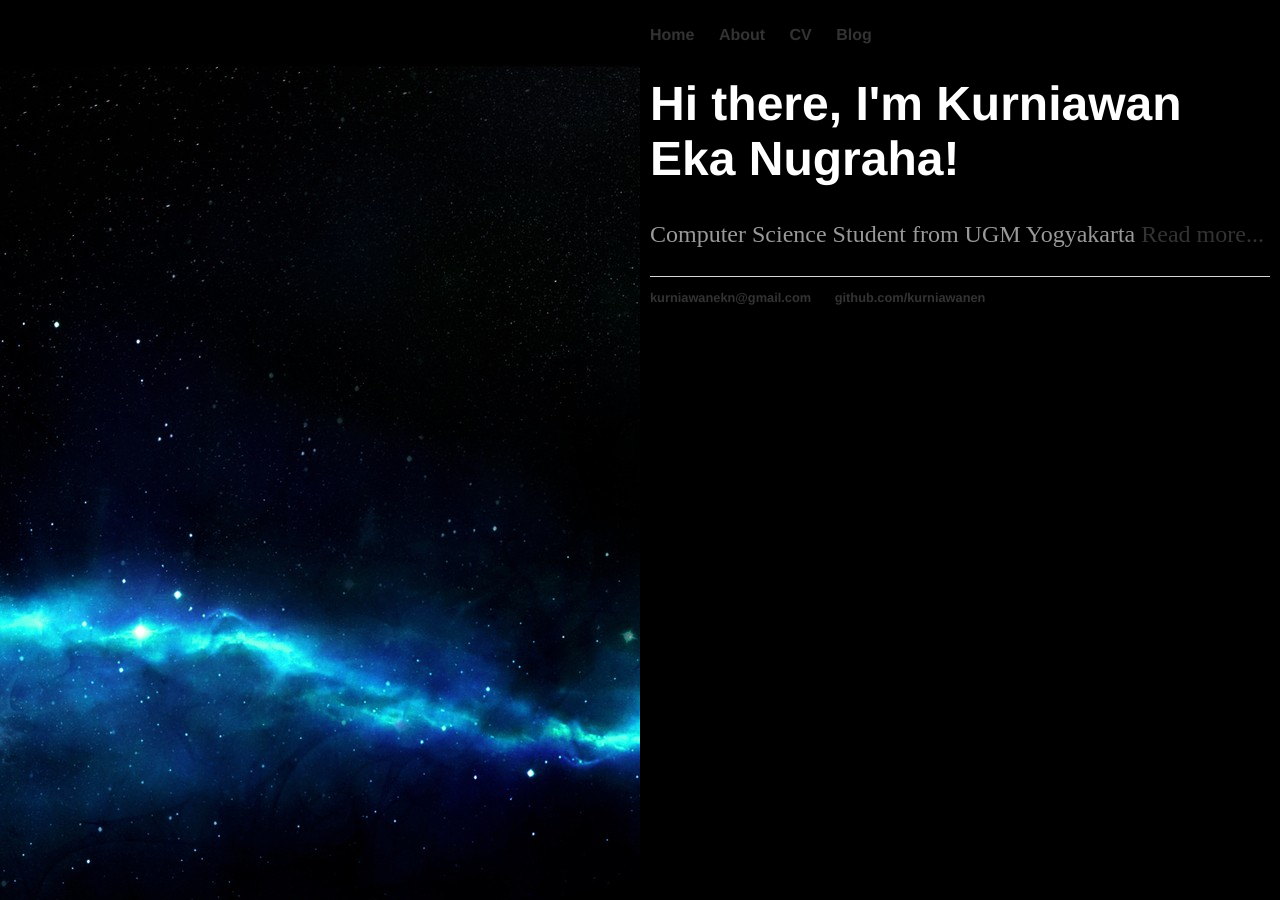
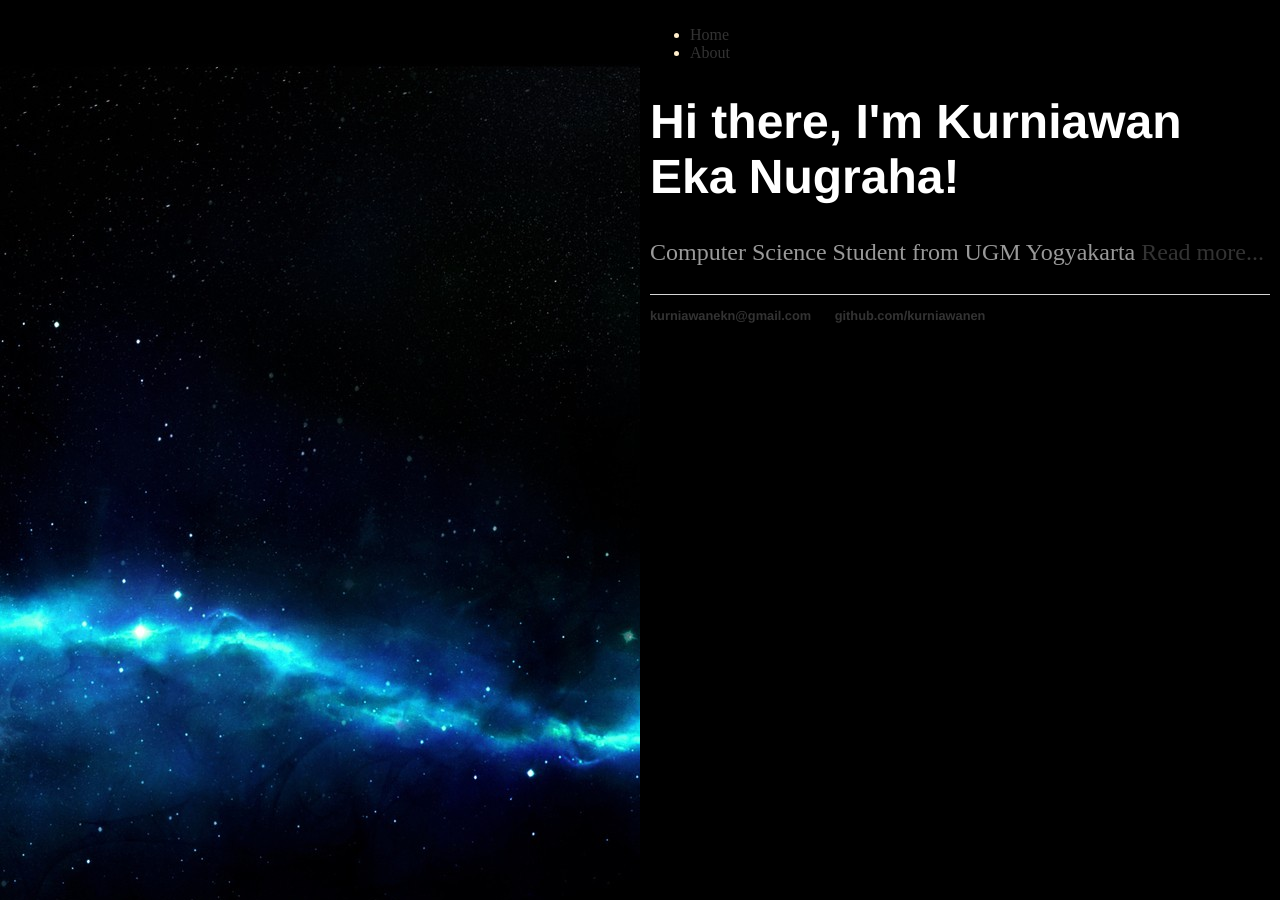
Before and after one commit to ken-kurniawanen/kurniawanen.github.io, a Jekyll site: the page built from index.html, in a window 1280 px wide. Built offline with Jekyll 4.4.1, drawn with Linux system fonts in a browser that asks for light colours.

Commit message:
Update default.html

```diff
--- a/_layouts/default.html
+++ b/_layouts/default.html
@@ -13,14 +13,13 @@
 
  		 <div id="right_col">
   			<div id="right_col_inner">
-   				<nav>
+
 	    			<ul>
 	        			<li><a href="/">Home</a></li>
 		        		<li><a href="/about">About</a></li>
-	        			<li><a href="/cv">CV</a></li>
-	        			<li><a href="/blog">Blog</a></li>
+
 	    			</ul>
-				</nav>
+
 
 				<div class="container">
 
```
